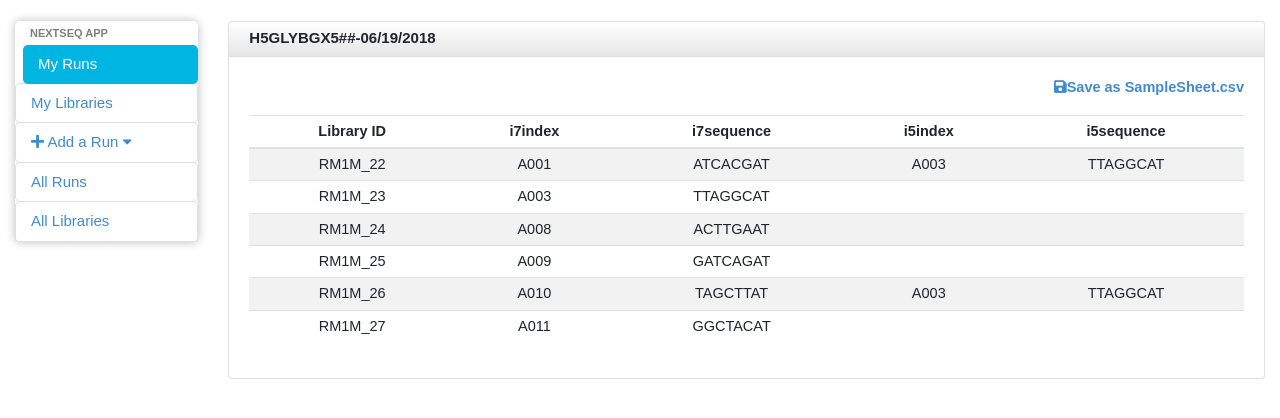
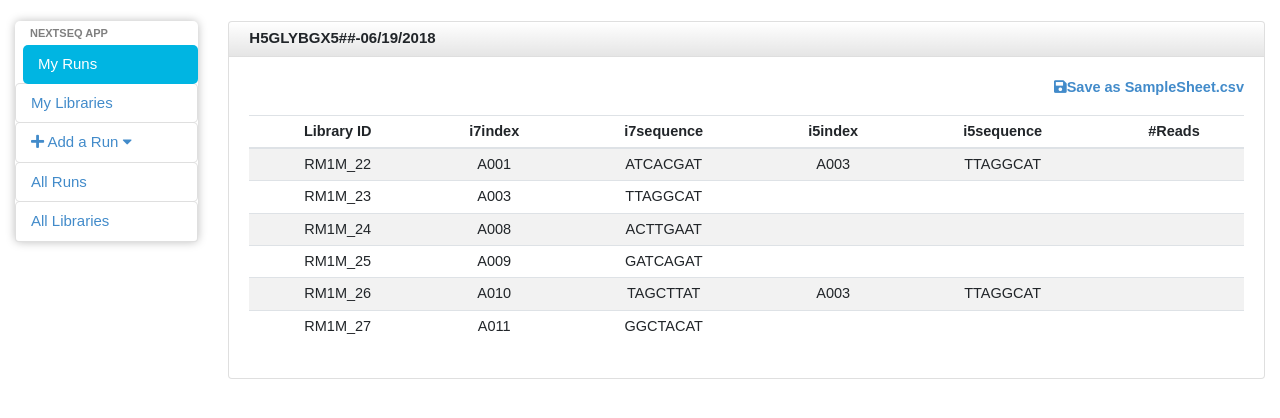
Before and after one commit to epigen-UCSD/epigen_ucsd_django, a Django app: page /nextseq_app/82/ in a window 1280 px wide. Shown: the part 59-477 px from the top of the page. Run offline with Django 3.2, Linux system fonts and the light colour scheme; a user stored in the database is signed in; data comes from the database, SQL or seed files in the repository; parts of the project's set-up code (start-up, migrations or seed data) failed here and were passed over; some libraries are stand-ins or nearby versions.

Commit message:
#reads column is added in detail html

```diff
--- a/templates/nextseq_app/base.html
+++ b/templates/nextseq_app/base.html
@@ -15,7 +15,7 @@
 
   <link rel="stylesheet" type="text/css" href="{% static 'nextseq_app/css/jquery.dataTables.min.css' %}">
   <link rel="stylesheet" href="//code.jquery.com/ui/1.12.1/themes/base/jquery-ui.css">
-  <link rel="stylesheet" type="text/css" href="{% static 'nextseq_app/css/style.css' %}"/>
+  <link rel="stylesheet" type="text/css" href="{% static 'nextseq_app/css/style.css' %}?v=1.0"/>
 
 </head>
 <body>
--- a/templates/nextseq_app/details.html
+++ b/templates/nextseq_app/details.html
@@ -61,6 +61,7 @@
                 <th>i7sequence</th>
                 <th>i5index</th>
                 <th>i5sequence</th>
+                <th>#Reads</th>
               </tr>
               </thead>
 
@@ -72,6 +73,7 @@
                 <td>{{ barcode|key:samples.i7index }}</td>
                 <td>{{samples.i5index|default_if_none:""}}</td>
                 <td>{{ barcode|key:samples.i5index }}</td>
+                <td>{{ sample.numberofreads|default_if_none:"" }}</td>
               </tr>
             {% endfor %}
 
--- a/templates/nextseq_app/homedetails.html
+++ b/templates/nextseq_app/homedetails.html
@@ -61,6 +61,7 @@
                 <th>i7sequence</th>
                 <th>i5index</th>
                 <th>i5sequence</th>
+                <th>#Reads</th>
               </tr>
               </thead>
 
@@ -72,6 +73,7 @@
                 <td>{{ barcode|key:samples.i7index }}</td>
                 <td>{{samples.i5index|default_if_none:""}}</td>
                 <td>{{ barcode|key:samples.i5index }}</td>
+                <td>{{ sample.numberofreads|default_if_none:"" }}</td>
               </tr>
             {% endfor %}
 
```
